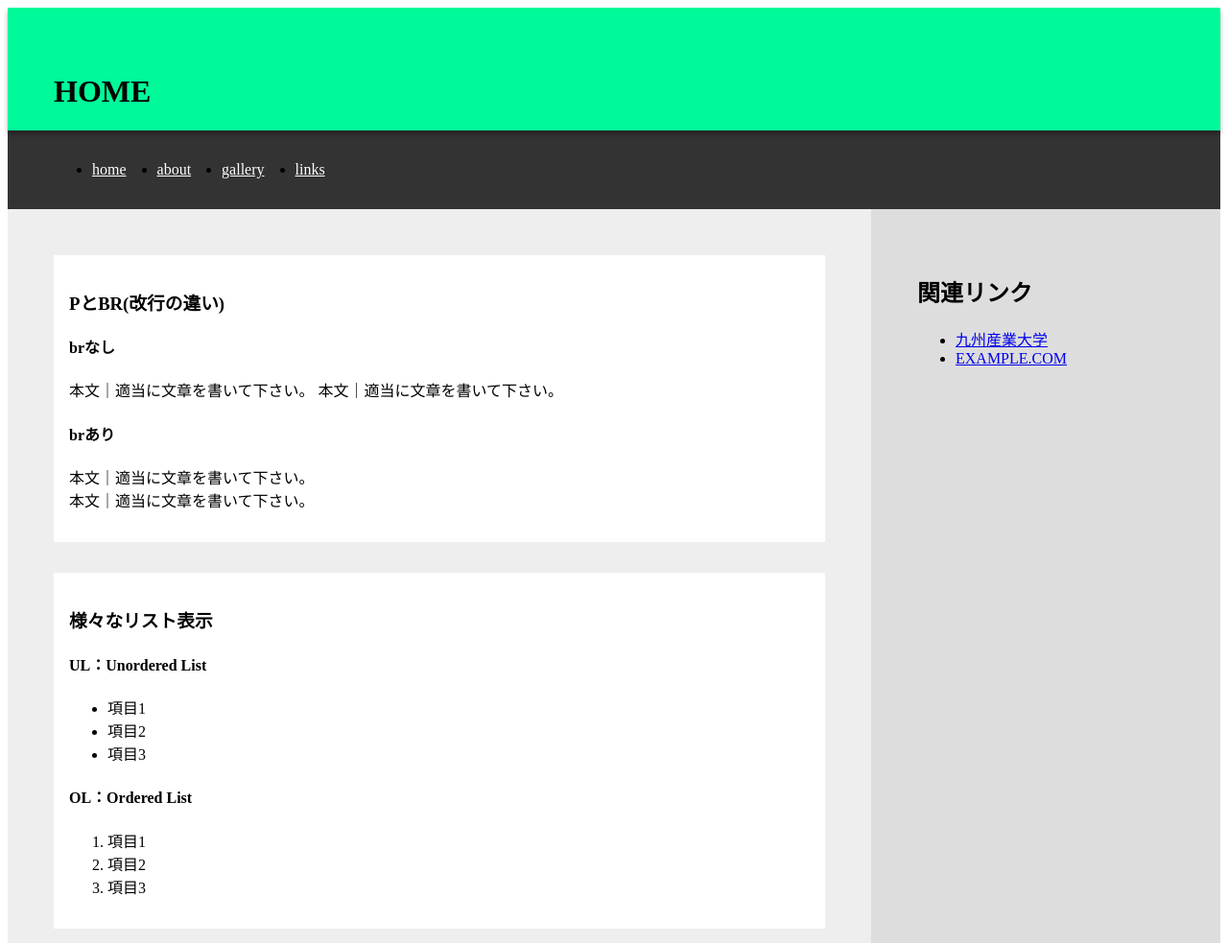
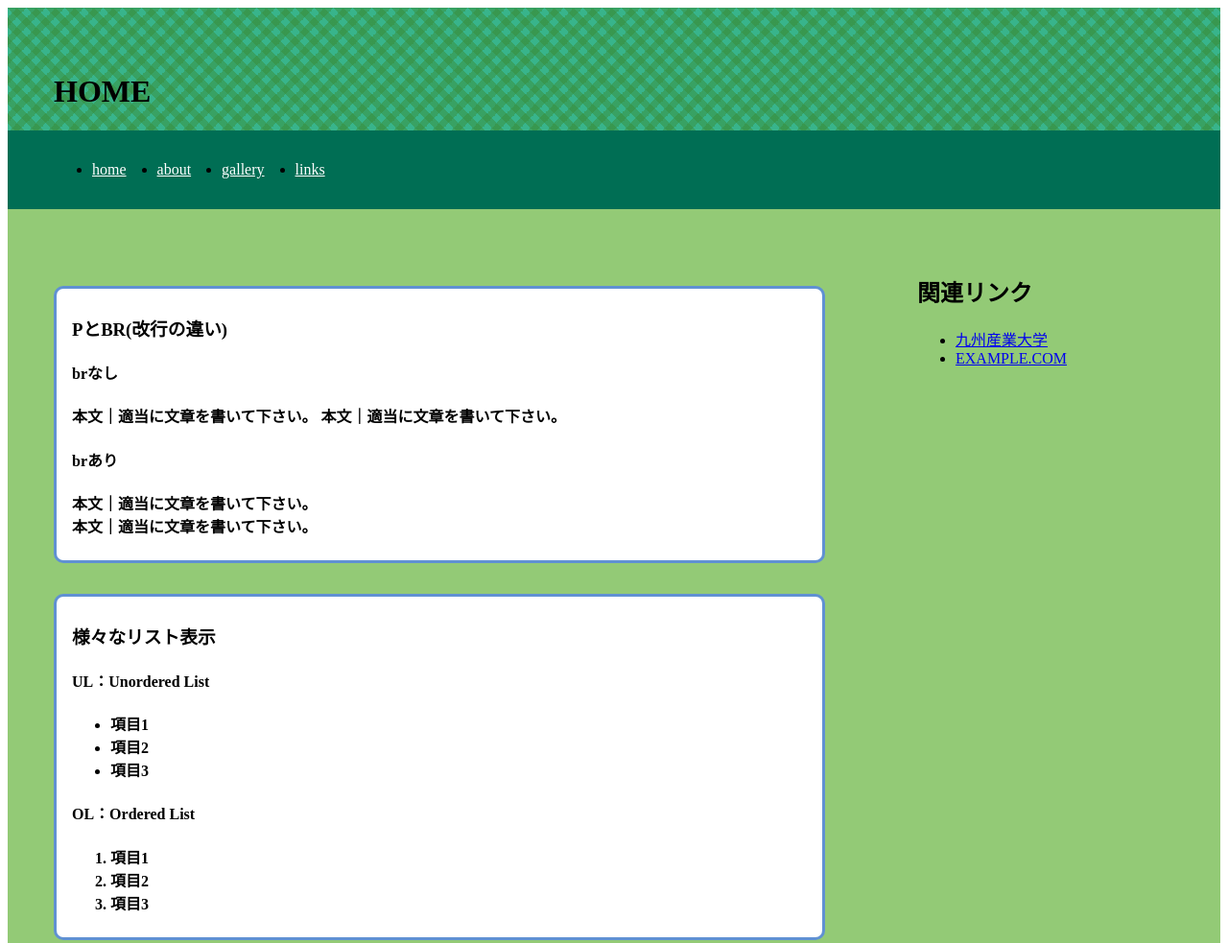
Before and after one commit to miduki-yano/testsite, a plain HTML site: page index.html in a window 1280 px wide. Shown: the top 983 px of the page at 96% size. Drawn offline with Linux system fonts and the light colour scheme.

Commit message:
Add files via upload

```diff
--- a/style.css
+++ b/style.css
@@ -17,8 +17,16 @@
 header {
    position:relative;
    height: 8rem;
-   background: #00fa9a;
-   box-shadow: 0 4px 0.3125rem rgba(0,0,0,.3);
+   /*background: #38b48b;*/
+ 	background-size: 20px 20px;
+ 	background-color: #38b48b;
+ 	background-image:
+ 	linear-gradient(45deg, rgba(56, 142, 60, 0.5) 25%, transparent 25%,
+ 	 transparent 50%, rgba(56, 142, 60, 0.5) 50%, rgba(56, 142, 60, 0.5) 75%,
+ 	 transparent 75%, transparent),
+ 	linear-gradient(-45deg, rgba(56, 142, 60, 0.5) 25%, transparent 25%,
+ 	 transparent 50%, rgba(56, 142, 60, 0.5) 50%, rgba(56, 142, 60, 0.5) 75%,
+ 	 transparent 75%, transparent);
  }
 
   header h1{
@@ -26,12 +34,12 @@ header {
     top: 3rem;
     left: 3rem;
     font-size: 2rem;
-    color: block;
+    color: black;
   }
 
 nav {
   padding: 1rem 3rem ;
-  background: #333;
+  background: #006e54;
 }
 
   nav ul{
@@ -55,20 +63,32 @@ main{
   section{
     flex: 3;
     padding: 3rem;
-    background: #EEE;
+    background: #93ca76;
   }
 
-    article{
+    /*article{
       min-height: 8rem;
       padding: 1rem;
       margin-bottom: 2rem;
       background: #FFF;
-    }
-
+    }*/
+    article{
+    padding: 0.5em 1em;
+    margin: 2em 0;
+    font-weight: bold;
+    color: #000000;/*文字色*/
+    background: #FFF;
+    border: solid 3px #6091d3;/*線*/
+    border-radius: 10px;/*角の丸み*/
+}
+.box2 p {
+    margin: 0;
+    padding: 0;
+}
   aside{
     flex: 1;
     padding: 3rem;
-    background: #DDD;
+    background: #93ca76;
   }
 
 footer {
```
